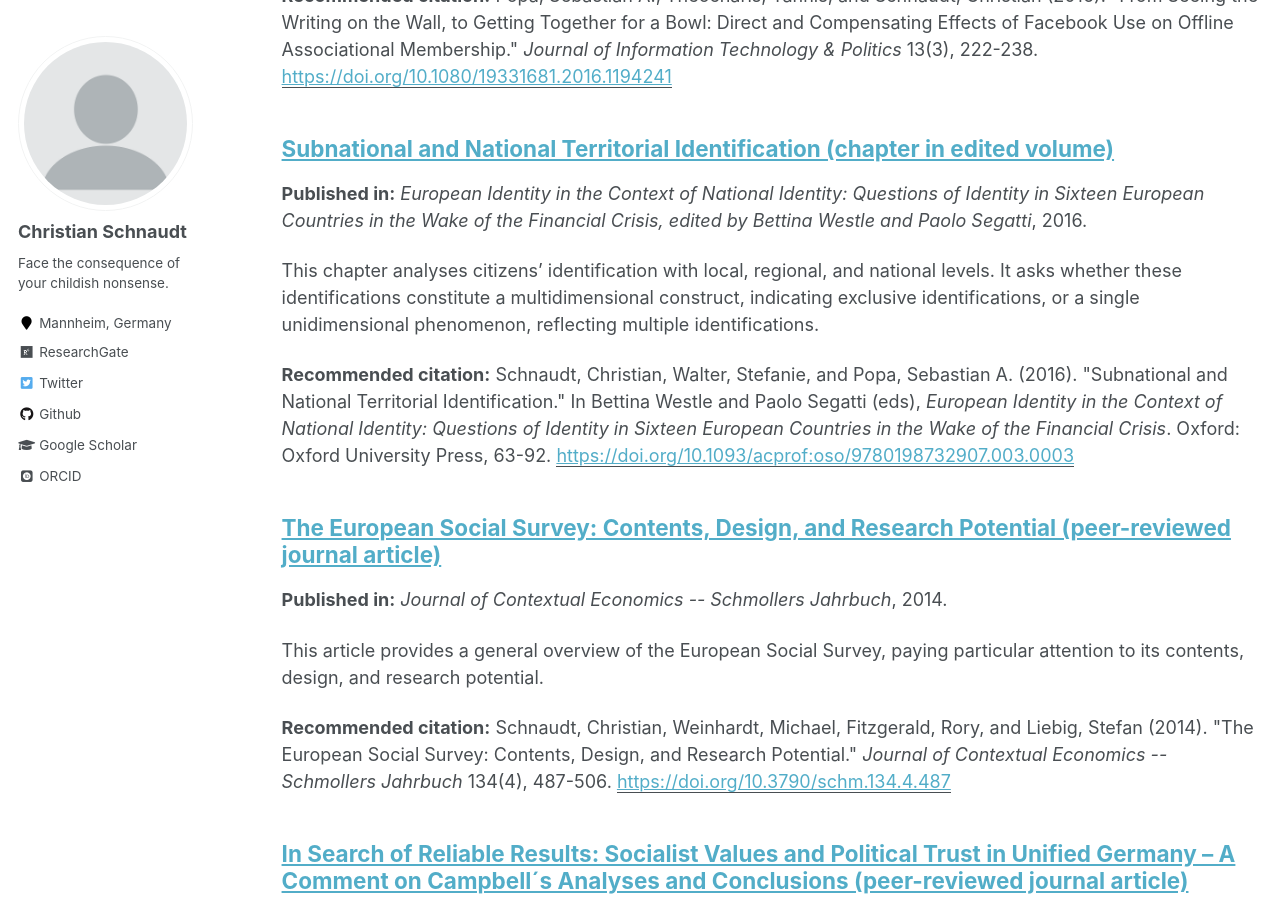
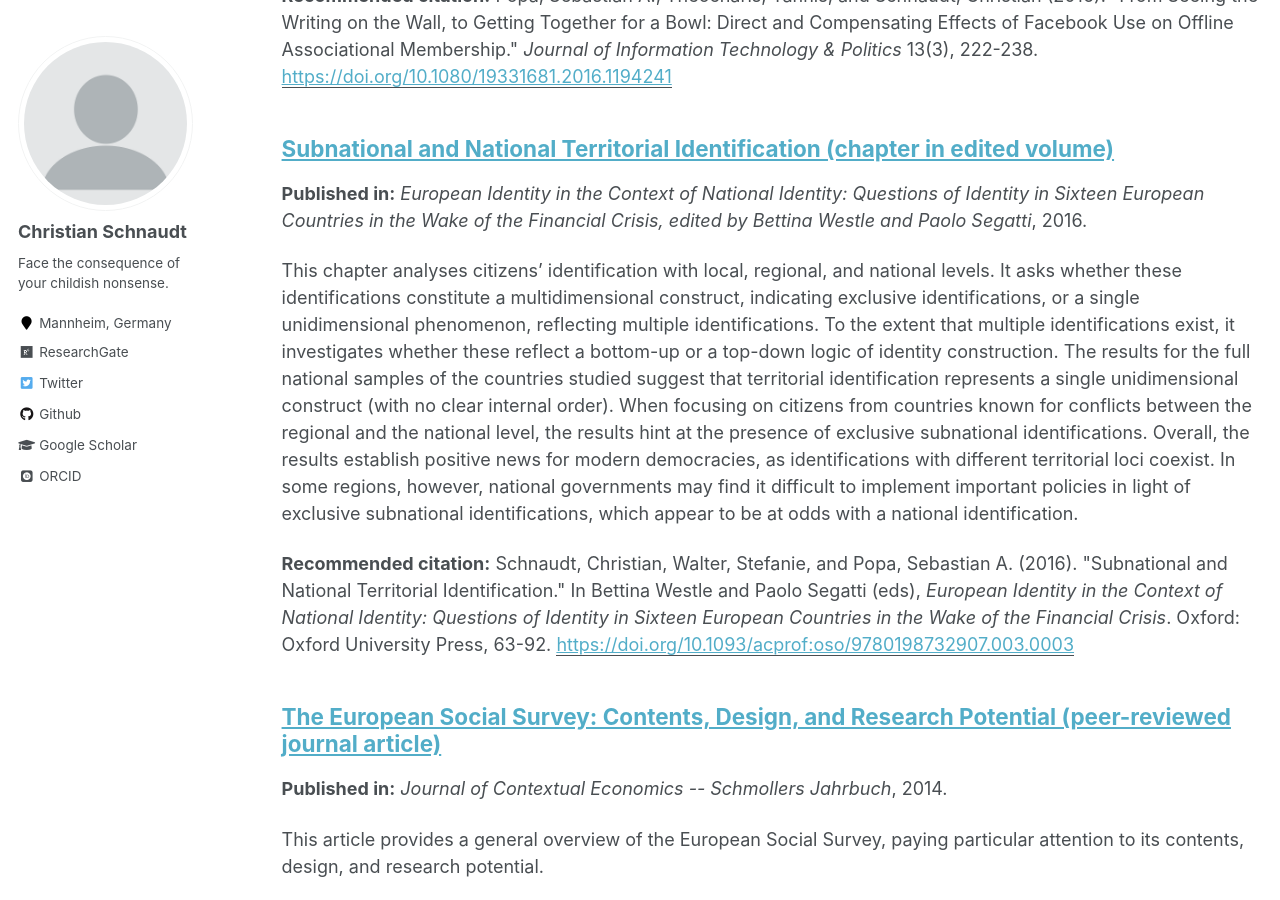
Before and after one commit to cschnaudt/cschnaudt.github.io, a Jekyll site: the page built from _pages/publications.md, in a window 1280 px wide and 900 px high, scrolled down 3471 px. Built offline with Jekyll 4.4.1, drawn with Linux system fonts in a browser that asks for light colours; some web fonts are replaced.

Commit message:
Update 2016-06-21-Identity-OUP.md

```diff
--- a/_publications/2016-06-21-Identity-OUP.md
+++ b/_publications/2016-06-21-Identity-OUP.md
@@ -2,7 +2,7 @@
 title: "Subnational and National Territorial Identification (chapter in edited volume)"
 collection: publications
 permalink: /publication/2016-06-21-Identity-OUP
-excerpt: 'This chapter analyses citizens’ identification with local, regional, and national levels. It asks whether these identifications constitute a multidimensional construct, indicating exclusive identifications, or a single unidimensional phenomenon, reflecting multiple identifications.'
+excerpt: 'This chapter analyses citizens’ identification with local, regional, and national levels. It asks whether these identifications constitute a multidimensional construct, indicating exclusive identifications, or a single unidimensional phenomenon, reflecting multiple identifications. To the extent that multiple identifications exist, it investigates whether these reflect a bottom-up or a top-down logic of identity construction. The results for the full national samples of the countries studied suggest that territorial identification represents a single unidimensional construct (with no clear internal order). When focusing on citizens from countries known for conflicts between the regional and the national level, the results hint at the presence of exclusive subnational identifications. Overall, the results establish positive news for modern democracies, as identifications with different territorial loci coexist. In some regions, however, national governments may find it difficult to implement important policies in light of exclusive subnational identifications, which appear to be at odds with a national identification.'
 date: 2016-06-21
 venue: 'European Identity in the Context of National Identity: Questions of Identity in Sixteen European Countries in the Wake of the Financial Crisis, edited by Bettina Westle and Paolo Segatti'
 paperurl: 'https://doi.org/10.1093/acprof:oso/9780198732907.003.0003'
```
